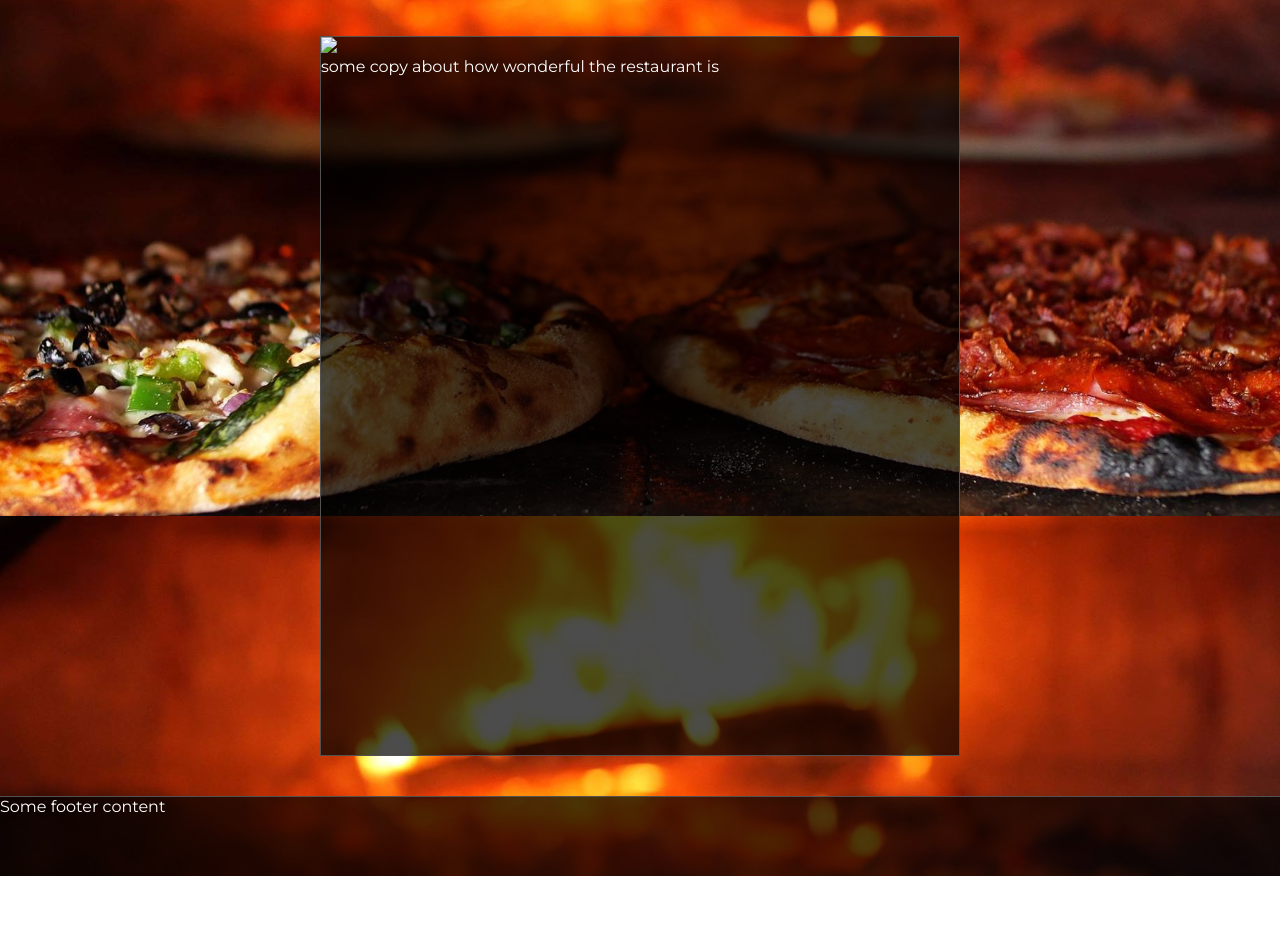
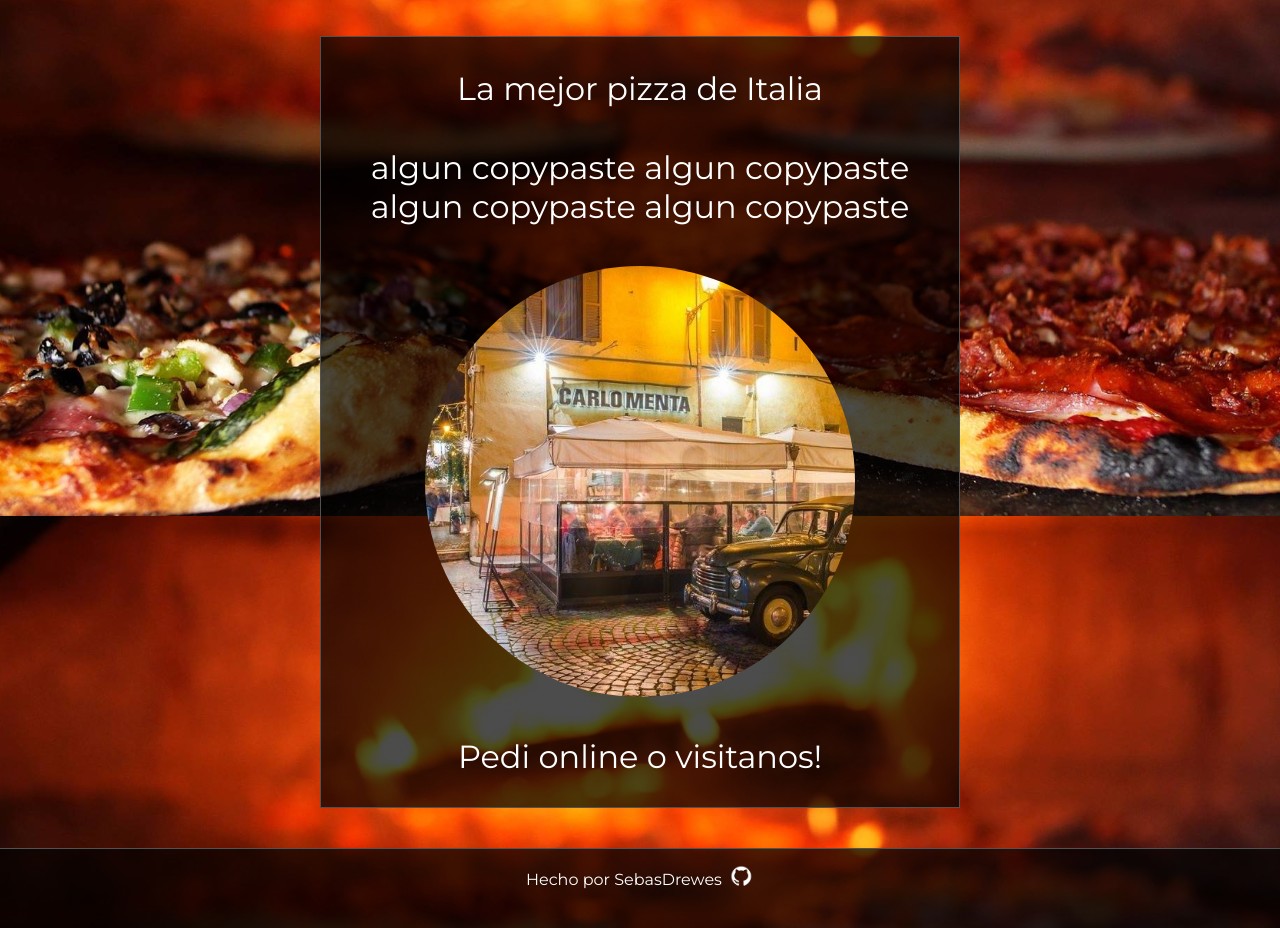
Before and after one commit to SebasDrewes/restaurant-page, a website built with webpack: page dist/index.html in a window 1280 px wide. Shown: the part 284-1212 px from the top of the page. Before the commit the page ends 1160 px from the top, so only its background shows below. Built offline with nearby package versions, Linux system fonts and the light colour scheme; files whose address does not match are found by name.

Commit message:
termindo

```diff
--- a/src/home.js
+++ b/src/home.js
@@ -11,14 +11,26 @@ const dynamicZone = document.querySelector(".dynamicZone");
 while (dynamicZone.firstChild) {
     dynamicZone.removeChild(dynamicZone.firstChild);
 }
+const inicio = document.createElement("div");
+inicio.classList.add("inicio");
+const firstParagraph = document.createElement("p");
+const secondParagraph = document.createElement("p");
 const image = document.createElement("img");
-const paragraph = document.createElement("p");
+image.classList.add("image");
+const thirdParagraph = document.createElement("p");
 
-image.src = "../src/image.jp";
-paragraph.textContent = "some copy about how wonderful the restaurant is";
-paragraph.classList.add("paragraph");
-dynamicZone.appendChild(image);
-dynamicZone.appendChild(paragraph);
+firstParagraph.textContent = "La mejor pizza de Italia";
+secondParagraph.textContent = "algun copypaste algun copypaste algun copypaste algun copypaste";
+firstParagraph.classList.add("firstParagraph");
+secondParagraph.classList.add("secondParagraph");
+image.src = "../src/profile.jpg";
+thirdParagraph.textContent = "Pedi online o visitanos!";
+thirdParagraph.classList.add("thirdParagraph");
+dynamicZone.appendChild(inicio);
+inicio.appendChild(firstParagraph);
+inicio.appendChild(secondParagraph);
+inicio.appendChild(image);
+inicio.appendChild(thirdParagraph);
 
 }
 export {home}
--- a/src/index.js
+++ b/src/index.js
@@ -40,9 +40,16 @@ contactButton.addEventListener("click", () => {
 const dynamicZone = document.createElement("div");
 dynamicZone.classList.add("dynamicZone");
 
-const footerContent = document.createElement("p");
-footerContent.textContent = "Some footer content";
+const footerContent = document.createElement("div");
 footerContent.classList.add("footerContent")
+const footerText = document.createElement("p");
+footerText.textContent = "Hecho por SebasDrewes";
+const github = document.createElement("img");
+github.src = "../src/github.png"
+github.classList.add("github")
+github.addEventListener("click", () => {
+    window.open('https://github.com/SebasDrewes/', '_blank');
+})
 
 content.appendChild(header);
 header.appendChild(title);
@@ -53,6 +60,8 @@ buttonsDiv.appendChild(contactButton);
 content.appendChild(dynamicZone);
 content.appendChild(footer);
 footer.appendChild(footerContent);
+footerContent.appendChild(footerText);
+footerContent.appendChild(github);
 
 window.onload = function () {
     home();
--- a/src/menu.js
+++ b/src/menu.js
@@ -10,10 +10,13 @@ contactButton.style.cssText = "border-bottom: hidden";
         dynamicZone.removeChild(dynamicZone.firstChild);
     }
 
-    const menus = document.createElement("p");
+    const menus = document.createElement("img");
     menus.classList.add("menu");
-    menus.textContent = "some menus";
+    menus.src = "../src/menu.jpeg";
+    menus.addEventListener("click", () => {
+        menus.requestFullscreen();
+    })
+
     dynamicZone.appendChild(menus);
-
 }
 export { menu };
--- a/src/styles.css
+++ b/src/styles.css
@@ -43,7 +43,8 @@ font-family: "Tangerine", cursive;
 .inicioButton {
     background:rgba(0, 0, 0, 0);
     color: white;
-    font-size: 4vh;
+    font-size: 3.5vh;
+    font-weight: 100;
     font-family: "Montserrat", cursive;
     border: none;
     padding-left: 2vw;
@@ -52,15 +53,45 @@ font-family: "Tangerine", cursive;
     height: 10vh;
     margin-right: 5vw;
     transition: transform 0.3s;
+    cursor: pointer;
 }
 .inicioButton:hover {
     transform: translateY(-6px);
     transition: transform 0.3s;
 }
+.inicio {
+    animation: fadeIn 2s;
+    display: flex;
+    flex-direction: column;
+    align-items: center;
+    font-size: 4vh;
+    margin: 5%;
+}
+.image {
+    border-radius: 50%;
+    width: 75%;
+    margin-top: 5vh;
+    margin-bottom: 5vh;
+    height: 75%;
+}
+.firstParagraph {
+    text-align:center;
+    width: 100%;
+    margin-bottom: 5vh;
+}
+
+.secondParagraph {
+    text-align:center;
+    width: 100%;
+}
+.thirdParagraph {
+    text-align:center;
+    width: 100%;
+}
 .menuButton {
     background:rgba(0, 0, 0, 0);
     color: white;
-    font-size: 4vh;
+    font-size: 3.5vh;
     font-family: "Montserrat", cursive;
     border: none;
     border-bottom: solid white 2px;
@@ -69,6 +100,7 @@ font-family: "Tangerine", cursive;
     width: auto;
     height: 10vh;
     margin-right: 5vw;
+    cursor: pointer;
     transition: transform 0.3s;
 }
 .menuButton:hover {
@@ -76,14 +108,17 @@ font-family: "Tangerine", cursive;
     transition: transform 0.3s;
 }
 .menu {
-    visibility: visible;
-    color: white;
-    transition: 5s;
+    animation: fadeIn 2s;
+    margin: 5vh;
+    width: 90%;
+    height: auto;
+    cursor: pointer;
 }
+
 .contactButton {
     background:rgba(0, 0, 0, 0);
     color: white;
-    font-size: 4vh;
+    font-size: 3.5vh;
     font-family: "Montserrat", cursive;
     border: none;
     border-bottom: solid white 2px;
@@ -92,6 +127,7 @@ font-family: "Tangerine", cursive;
     width: auto;
     height: 10vh;
     transition: transform 0.3s;
+    cursor: pointer;
 }
 .contactButton:hover {
     transform: translateY(-6px);
@@ -99,14 +135,13 @@ font-family: "Tangerine", cursive;
 }
 .contacts {
     animation: fadeIn 2s;
+    font-size: 4vh;
     margin: 5%;
 }
 .telefono {
-  font-size: 4vh;
   margin-bottom: 5%;
 }
 .direccion {
-    font-size: 4vh;
     margin-bottom: 5%;
 }
 .googleMap {
@@ -123,9 +158,9 @@ font-family: "Tangerine", cursive;
     border: solid #515152 1px;
     width: 50vw;
     left : 25vw;
+    min-height: 100%;
     margin-top: 5vh;
     margin-bottom: 5vh;
-    min-height: 90vh;
     color: white;
 }
 .footer {
@@ -137,5 +172,26 @@ font-family: "Tangerine", cursive;
     bottom : 0px;
 }
 .footerContent {
+    max-width: 100%;
+    max-height: 100%;
+    display: flex;
     color: white;
+    justify-content: center;
+    align-items: flex-end;
 }
+.github {
+    height: 1.5em;
+    height: 1.5em;
+    margin-left: 1vh;
+    margin-top: 2vh;
+    cursor: pointer;
+}
+.github:hover {
+    opacity: 0.5;
+}
+@media only screen and (max-width: 700px) {
+    .dynamicZone {
+        width: 100%;
+        left : 0;
+    }
+}
```
Also changed, not shown: dist/index.html, dist/main.js, src/github.png (added), src/menu.jpeg (added), src/profile.jpg (added).
